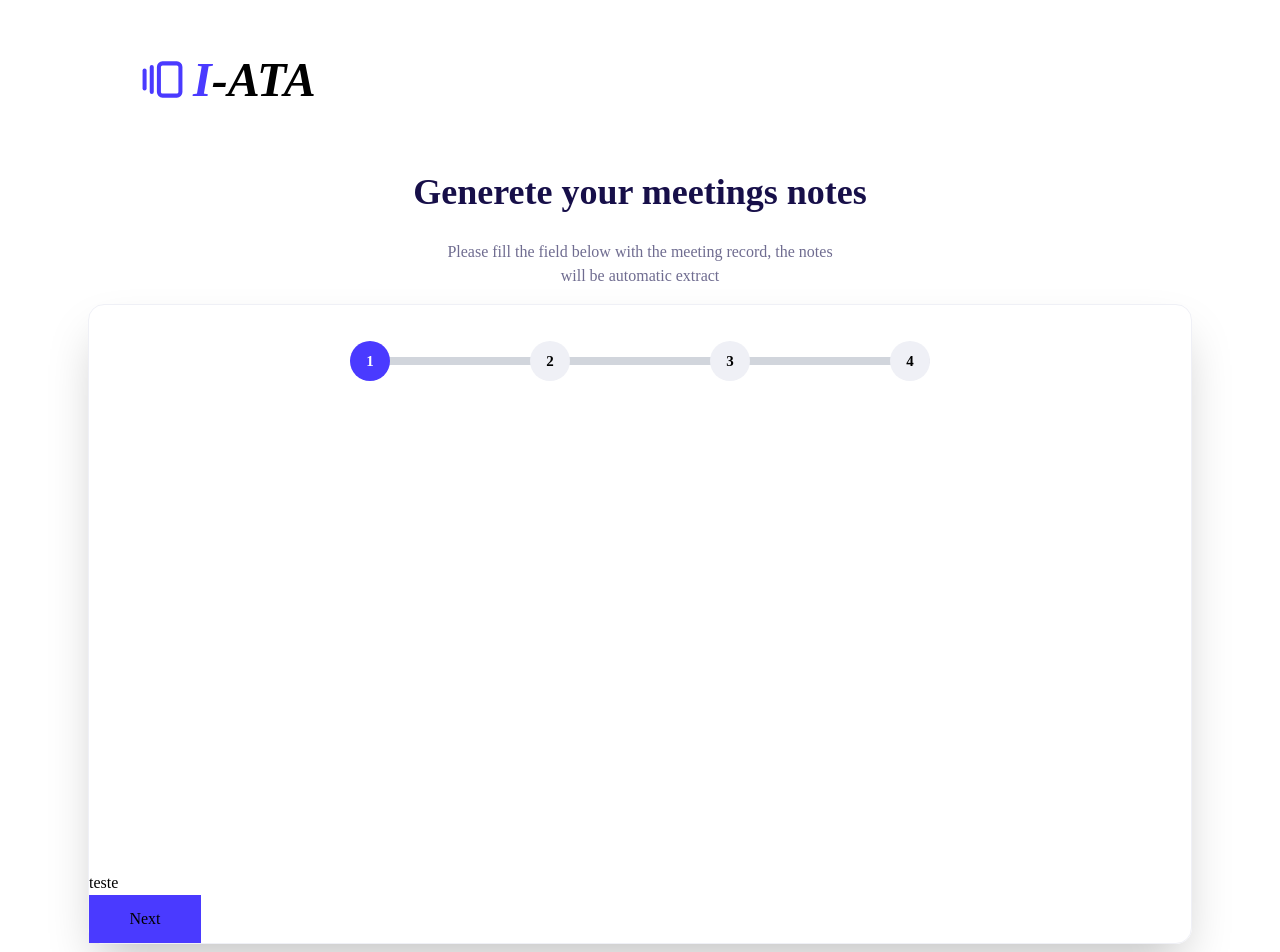
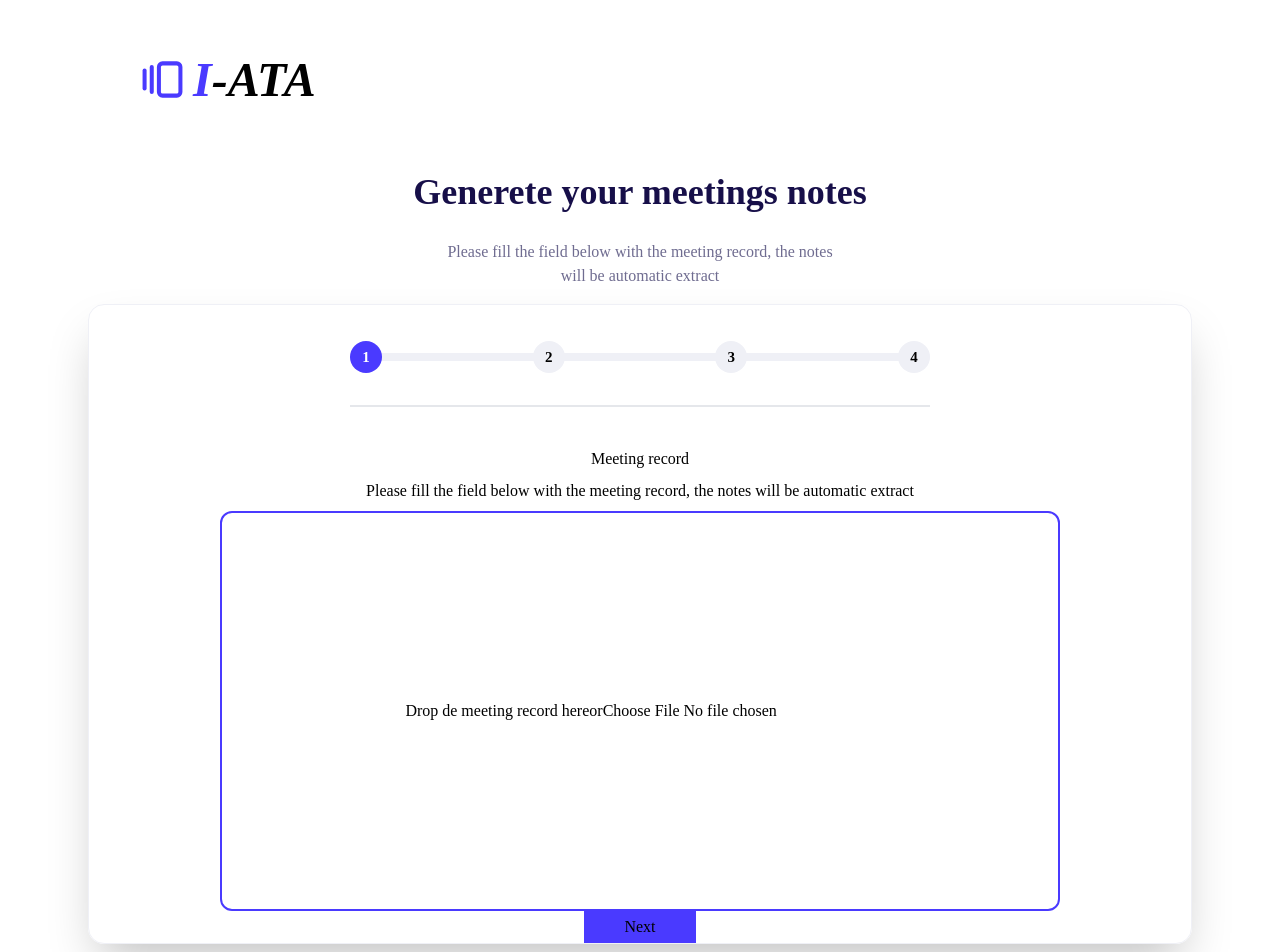
Before and after one commit to RogerPatriota/i-ATA, a React (Vite) app in the folder frontend/: page / in a window 1280 px wide. Shown: the top 952 px of the page. Built offline with nearby package versions, Linux system fonts and the light colour scheme; a web font is replaced by a local one.

Commit message:
style: add drop file compoment style

```diff
--- a/frontend/src/components/FileDrop.jsx
+++ b/frontend/src/components/FileDrop.jsx
@@ -1,5 +1,19 @@
 function FileDrop () {
-    return <h1>teste</h1>
+    return (
+        <div className="w-2xl mt-10 flex flex-col items-center gap-2">
+            <h3>Meeting record</h3>
+            <p>Please fill the field below with the meeting record, the notes will be automatic extract</p>
+            <form action="" method="post"
+            encType="multipart/form-data"
+            className="w-210 h-100 border-2 border-[#4A3AFF] flex justify-center items-center flex-row rounded-xl">
+                <label htmlFor="" className="cursor-pointer">
+                    <span>Drop de meeting record here</span>
+                    or
+                    <input type="file" name="file" id="meeting-file" required/>
+                </label>
+            </form>
+        </div>
+    )
 }
 
 export default FileDrop
--- a/frontend/src/components/ProgressBar.jsx
+++ b/frontend/src/components/ProgressBar.jsx
@@ -13,19 +13,19 @@ import { Check } from 'lucide-react';
 const ProgressSteps = (props) => {
 
     return (
-        <div className="relative w-145 flex justify-between m-auto mt-5">
-          <div className={`absolute h-2 top-8 w-full bg-gray-300 rounded-full`}></div>
+        <div className="relative w-145 flex justify-between mt-5 pb-8 border-b-2 border-gray-200">
+          <div className={`absolute h-2 top-7 w-full bg-[#EFF0F6] rounded-full`}></div>
           <div className={`
-            absolute h-2 top-8 max-[140px] bg-[#4A3AFF] rounded-full transition-all duration-500 ease-in-out`}
+            absolute h-2 top-7 max-w-140 bg-[#4A3AFF] rounded-full transition-all duration-500 ease-in-out`}
             style={{
-              width: `${((props.currentStep - 1) / (props.steps.length - 1)) * 100}%`
+              width: `${(((props.currentStep - 1) / (props.steps.length - 1)) * 100)}%`
             }}></div>
 
 
           {props.steps.map((step, index) => (
             <div key={step.number} className="relative flex flex-col items-center mt-4">
               <div className={
-                `w-10 h-10 rounded-full flex items-center justify-center transition duration-500 ease-in-out
+                `w-8 h-8  rounded-full flex items-center justify-center transition duration-500 ease-in-out
                 ${index < props.currentStep ? 'bg-[#4A3AFF] text-white font-bold' : 'bg-[#EFF0F6]'}
                 `}>
                 {index + 1 < props.currentStep ? (
--- a/frontend/src/components/ProgressContent.jsx
+++ b/frontend/src/components/ProgressContent.jsx
@@ -32,7 +32,7 @@ export function ProgressContent() {
     }
 
     return (
-        <div className="m-4 border-1 border-[#EFF0F6] shadow-2xl rounded-2xl w-[100%] h-160 flex flex-col">
+        <div className="m-4 border-1 border-[#EFF0F6] shadow-2xl rounded-2xl w-[100%] h-160 flex flex-col items-center">
             <ProgressBar steps={steps} currentStep={currentStep}/>
             { steps[currentStep - 1].label}
 
```
